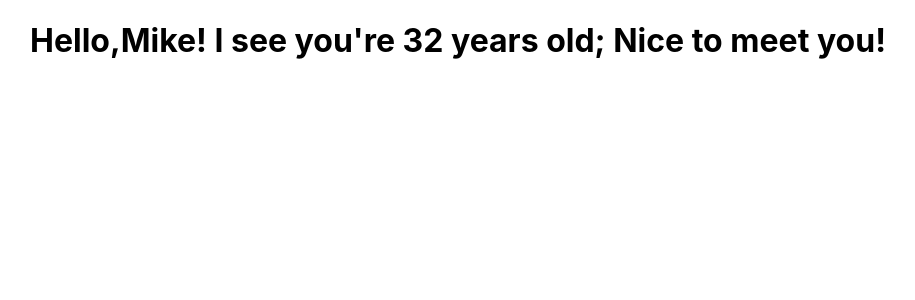
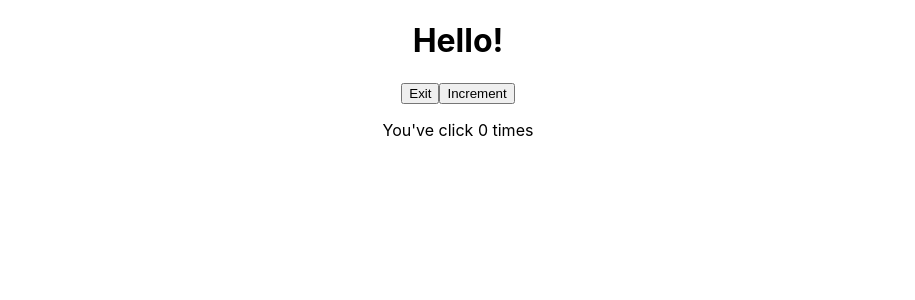
Before and after one commit to ssmi8/gitpod-react, a React (Create React App) app in the folder my-app/: page / in a window 1280 px wide. Shown: the top 300 px of the page, without its empty margins (182-1097 px from the left). Built offline with nearby package versions, Linux system fonts and the light colour scheme.

Commit message:
ES7 snippets

```diff
--- a/my-app/src/App.js
+++ b/my-app/src/App.js
@@ -1,11 +1,12 @@
 import logo from './logo.svg';
 import './App.css';
 import FunctionalGreetingWithProps from './components/FunctionalGreetingWithProps';
+import StatefulGreeting from './components/StatefulGreeting';
 
 function App() {
   return (
     <div className="App">
-      <FunctionalGreetingWithProps greeting="Nice to meet you!" name="Mike" age="32"/>
+      <StatefulGreeting/>
     </div>
   );
 }
--- /dev/null
+++ b/my-app/src/components/StatefulGreeting.js
@@ -0,0 +1,42 @@
+import React from "react";
+
+class StatefulGreeting extends React.Component {
+
+    constructor(props) {
+        super(props);
+        this.state = {
+            introduction: "Hello!",
+            buttonText: "Exit",
+            count: 0,
+        };
+    }
+
+    handleClick() {
+        this.setState({
+            introduction: this.state.introduction === "Hello!" ? "Goodbye!" : "Hello!",
+            buttonText: this.state.buttonText === "Exit" ? "Enter" : "Exit",
+        }, ()=>{
+        console.log('new state', this.state.introduction);
+        console.log('new state', this.state.buttonText);
+        });
+    }
+
+    increment() {
+        this.setState({
+            count: this.state.count + 1
+        })
+    }
+
+    render() {
+        return (
+            <div>
+                <h1>{this.state.introduction} {this.props.greeting}</h1>
+                <button onClick={() => this.handleClick()}>{this.state.buttonText}</button>
+                <button onClick={() => this.increment()}>Increment</button>
+                <p>You've click {this.state.count} times</p>
+            </div>
+        )
+    }
+}
+
+export default StatefulGreeting;
```
Also changed, not shown: my-app/src/components/ES7Snippets.js (added, +44 -0 lines).
